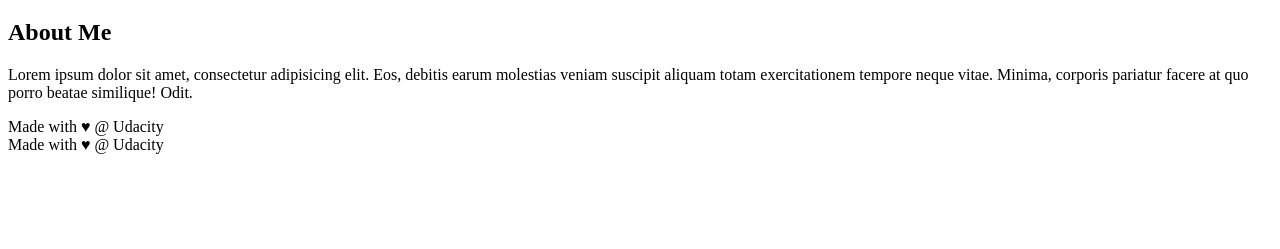
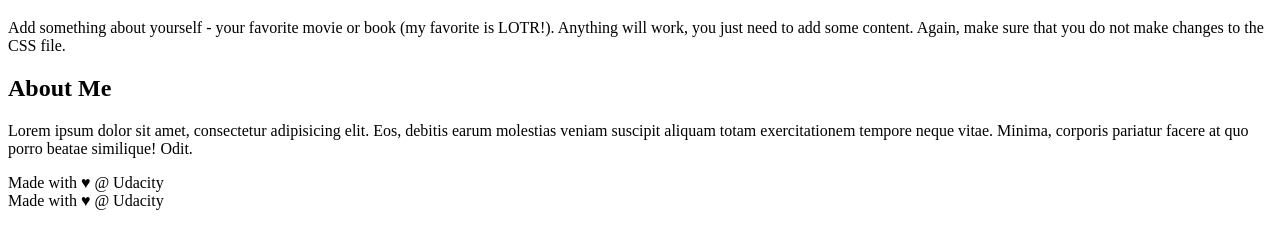
Before and after one commit to shekharsuman2011/udacity-test, a plain HTML site: page index.html in a window 1280 px wide. Shown: the part 61-310 px from the top of the page. Drawn offline with Linux system fonts and the light colour scheme.

Commit message:
something added to aside bar

```diff
--- a/index.html
+++ b/index.html
@@ -23,6 +23,9 @@
 
 <!-- start of new content -->
 <aside>
+    Add something about yourself - your favorite movie or book (my favorite is LOTR!). Anything will work, you just need to add some content.
+
+Again, make sure that you do not make changes to the CSS file.
     <h2>About Me</h2>
 
     <p>Lorem ipsum dolor sit amet, consectetur adipisicing elit. Eos, debitis earum molestias veniam suscipit aliquam totam exercitationem tempore neque vitae. Minima, corporis pariatur facere at quo porro beatae similique! Odit.</p>
```
